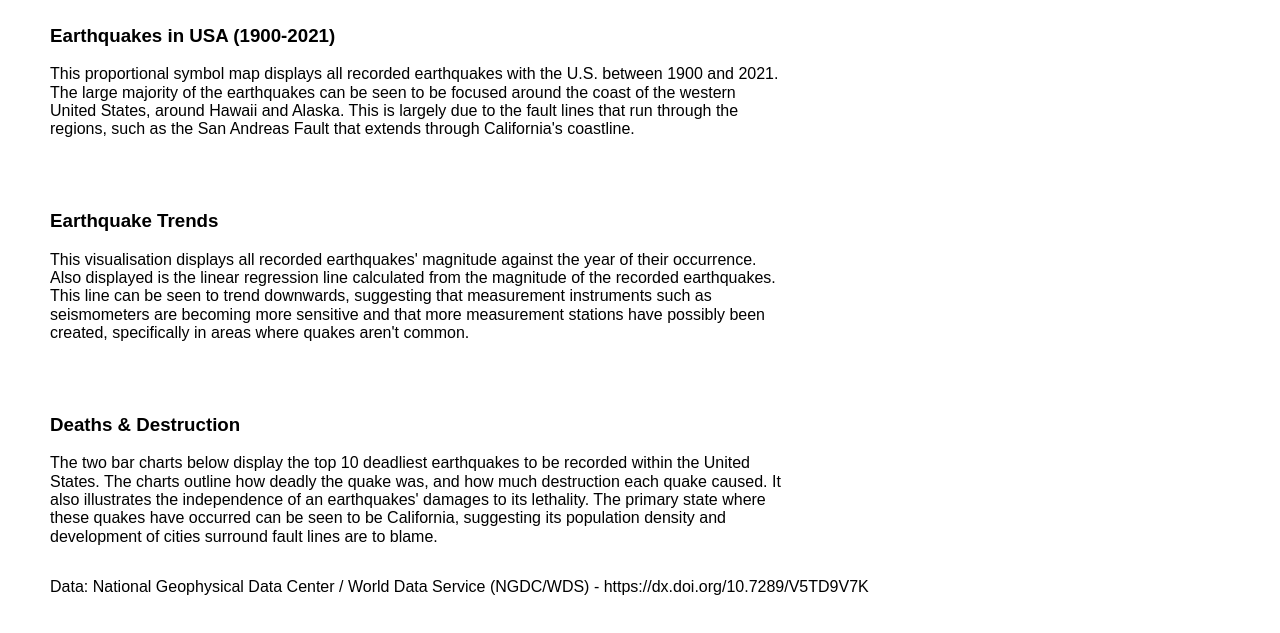
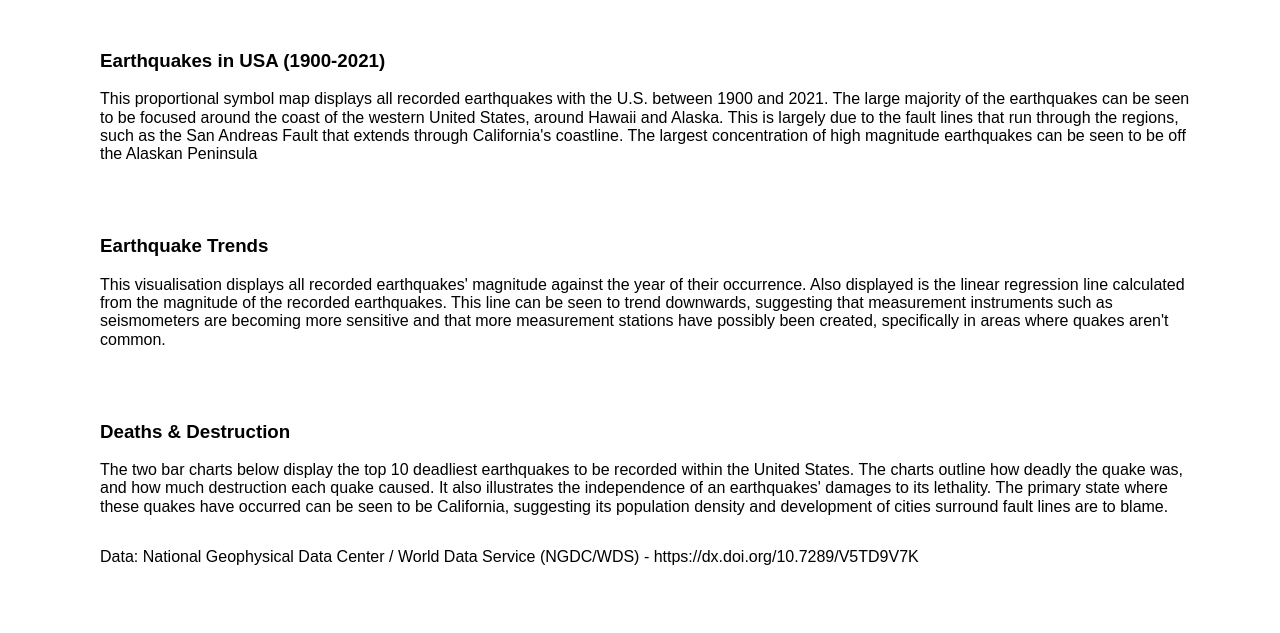
Before and after one commit to ajoh0003/assignment2, a plain HTML site: page index.html in a window 1280 px wide. Shown: the part 257-890 px from the top of the page. Drawn offline with nearby package versions, Linux system fonts and the light colour scheme; a script that the page names is missing.

Commit message:
Update Assignment 2

```diff
--- a/css/style.css
+++ b/css/style.css
@@ -9,3 +9,10 @@
 .vis-container {
     width: 100%;
 }
+.content{
+    width: 1200px;
+    margin: auto;
+    padding: 50px;
+    padding-top: 25px;
+    background-color:white;
+  }
--- a/index.html
+++ b/index.html
@@ -31,12 +31,13 @@
             </div>
             <br>
             <div class="pure-g">
-                <div class="pure-u-2-3">
+                <div class="pure-u-1-1">
                     <h3>Earthquakes in USA (1900-2021)</h3>
                     <p>This proportional symbol map displays all recorded earthquakes with the U.S. between 1900 and 2021.
                         The large majority of the earthquakes can be seen to be focused around the coast of the western
                          United States, around Hawaii and Alaska. This is largely due to the fault lines that run through
-                          the regions, such as the San Andreas Fault that extends through California's coastline.</p>
+                          the regions, such as the San Andreas Fault that extends through California's coastline.
+                        The largest concentration of high magnitude earthquakes can be seen to be off the Alaskan Peninsula</p>
                 </div>
                 <div class="pure-u-1-1">
                     <div id="multi" class="vis-container"></div>
@@ -44,7 +45,7 @@
             </div>
 
             <br><br>
-            <div class="pure-u-2-3">
+            <div class="pure-u-1-1">
                 <h3>Earthquake Trends</h3>
                 <p>This visualisation displays all recorded earthquakes' magnitude against the year of their occurrence. Also displayed is the linear regression line calculated from the magnitude of the recorded earthquakes.
                     This line can be seen to trend downwards, suggesting that measurement instruments such as seismometers are
@@ -57,7 +58,7 @@
                 </div>
             </div>
             <br><br>
-            <div class="pure-u-2-3">
+            <div class="pure-u-1-1">
                 <h3>Deaths & Destruction</h3>
                 <p>The two bar charts below display the top 10 deadliest earthquakes to be recorded within the United States.
                     The charts outline how deadly the quake was, and how much destruction each quake caused. It also illustrates
```
